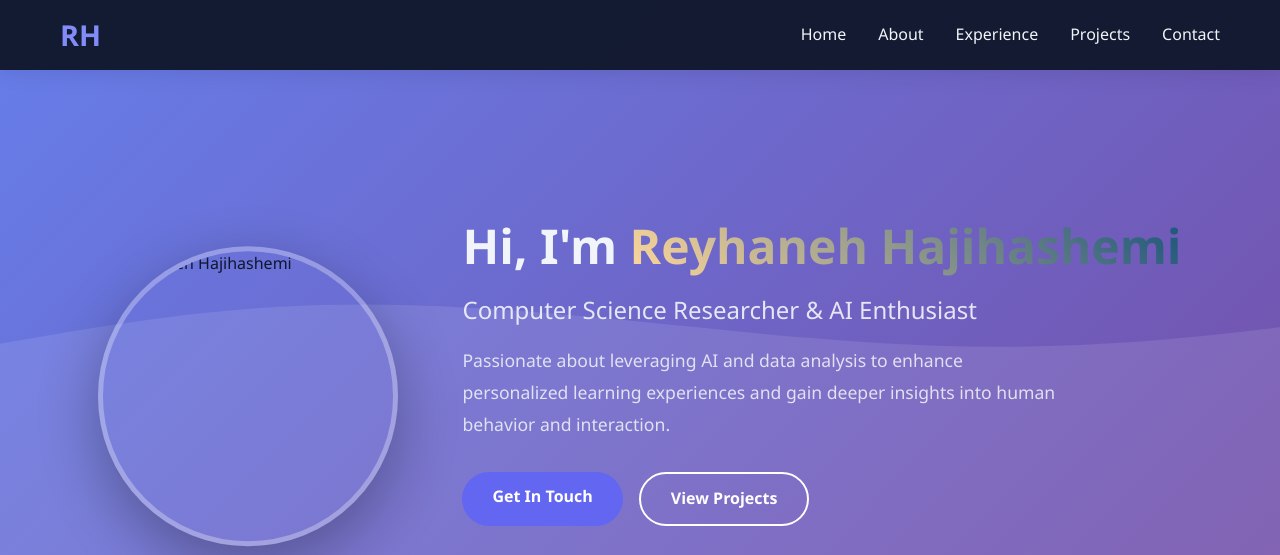
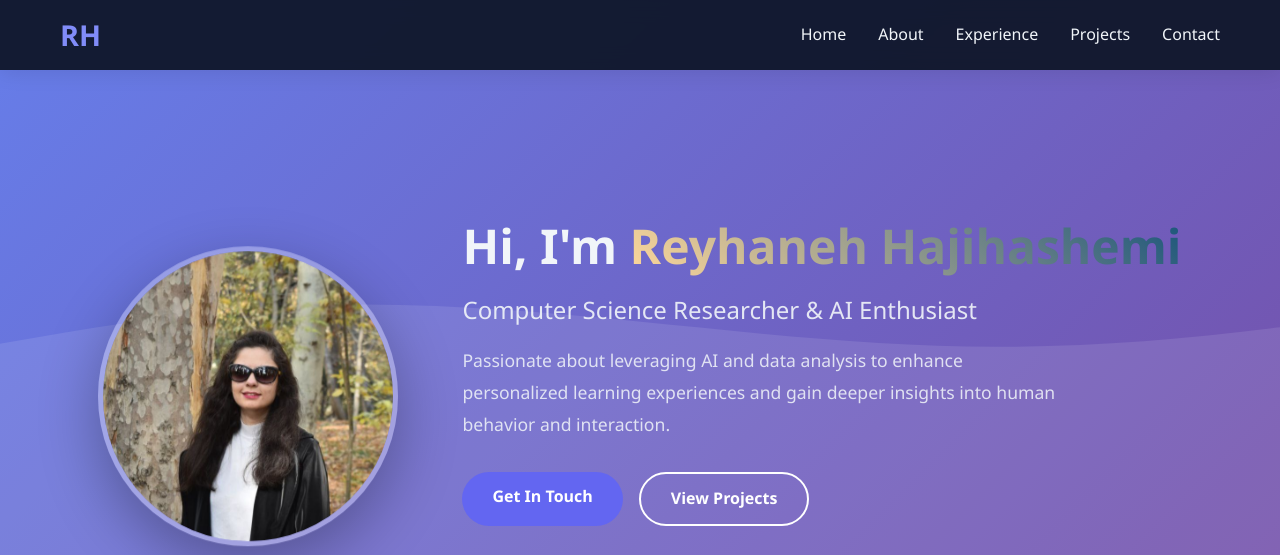
Before and after one commit to reyhanehhashemi/Portfolio, a plain HTML site: page index.html in a window 1280 px wide. Shown: the top 555 px of the page. Drawn offline with Linux system fonts and the light colour scheme.

Commit message:
feat: add profile picture to index page

```diff
--- a/index.html
+++ b/index.html
@@ -45,7 +45,7 @@
             <div class="home-content">
                 <div class="profile-image-container">
                     <div class="profile-image">
-                        <img src="profile.jpg" alt="Reyhaneh Hajihashemi">
+                        <img src="assets/photo_2025-10-03_20-05-59.jpg" alt="Reyhaneh Hajihashemi">
                     </div>
                 </div>
                 <div class="home-text">
```
